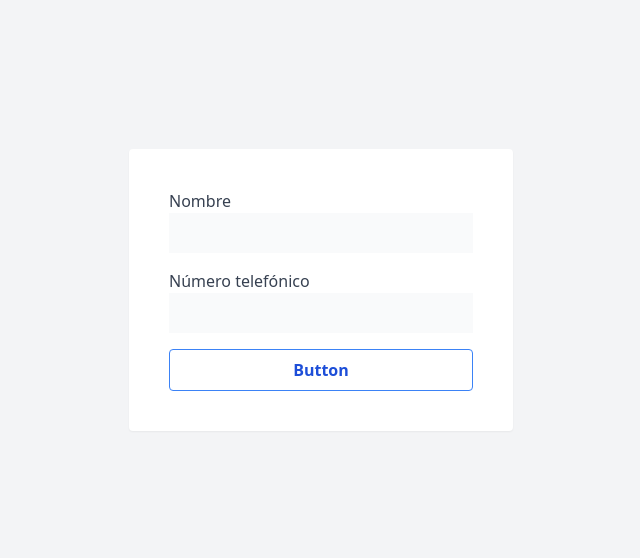
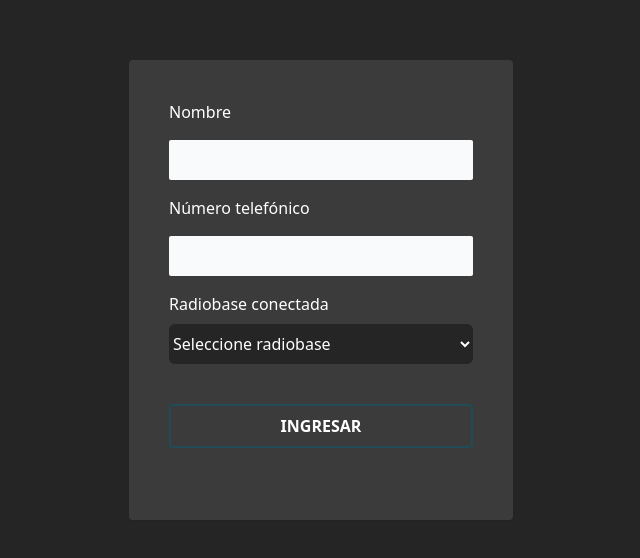
Before and after one commit to dfloresc16/RedesInteligentes, an Angular app in the folder MSCF/MSC-APP/: page /login in a window 1280 px wide. Shown: the part 110-668 px from the top of the page, without its empty margins (319-959 px from the left). Built offline with nearby package versions, Linux system fonts and the light colour scheme.

Commit message:
Modificacion login

```diff
--- a/MSCF/MSC-APP/angular.json
+++ b/MSCF/MSC-APP/angular.json
@@ -94,5 +94,8 @@
         }
       }
     }
+  },
+  "cli": {
+    "analytics": "9423d616-6584-4a81-97b7-0261da688655"
   }
 }
--- a/MSCF/MSC-APP/src/app/msc/pages/home-page/home-page.component.html
+++ b/MSCF/MSC-APP/src/app/msc/pages/home-page/home-page.component.html
@@ -19,7 +19,6 @@
               </a>
           </div>
           <div class="ml-auto">
-              <!-- Aquí puedes agregar cualquier otro contenido que desees alinear a la derecha -->
           </div>
       </div>
   </nav>
--- a/MSCF/MSC-APP/src/app/msc/pages/login/login-page.component.html
+++ b/MSCF/MSC-APP/src/app/msc/pages/login/login-page.component.html
@@ -1,13 +1,26 @@
-<main class="flex items-center justify-center h-screen bg-gray-100">
+<main class="flex items-center justify-center h-screen bg-mybg">
 
-  <div class="bg-white w-96 p-10 rounded shadow-sm">
-      <label class="text-gray-700"> Nombre </label>
-      <input class="w-full py-2 bg-gray-50 text-gray-500 px-1 outline-none mb-4"  [(ngModel)]="nombreTxt">
-      <label class="text-gray-700"> Número telefónico </label>
-      <input class="w-full py-2 bg-gray-50 text-gray-500 px-1 outline-none mb-4">
-      <button class="bg-transparent hover:bg-blue-500 text-blue-700 font-semibold hover:text-white py-2 px-4 border border-blue-500 hover:border-transparent rounded w-full" (click)="getDataHLRImplementation(nombreTxt)">
-        Button
+  <div class="bg-slate-50 bg-opacity-10 w-96 p-10 rounded shadow-sm">
+      <label class="text-white"> Nombre </label>
+      <input class="w-full py-2 bg-gray-50 text-black px-1 outline-none my-4 rounded-sm"  [(ngModel)]="nombreTxt">
+      <label class="text-white"> Número telefónico </label>
+      <input class="w-full py-2 bg-gray-50 text-black px-1 outline-none my-4 rounded-sm">
+
+
+      <label class ="text-white my-8"> Radiobase conectada </label>
+
+      <select id="Radiobase" class="bg-mybg  text-white w-full rounded-md  h-10 my-2">
+        <option selected> Seleccione radiobase</option>
+        <option value="90">Telcel</option>
+        <option value="20">AT&T</option>
+      </select>
+
+
+      <button class="my-8 bg-transparent hover:bg-primary text-white font-semibold hover:text-white py-2 px-4  border-2 border-primary hover:border-transparent rounded w-full" (click)="getDataHLRImplementation(nombreTxt)">
+        INGRESAR
       </button>
+
+
   </div>
 
 </main>
--- a/MSCF/MSC-APP/tailwind.config.js
+++ b/MSCF/MSC-APP/tailwind.config.js
@@ -4,7 +4,12 @@ module.exports = {
     "./src/**/*.{html,ts}",
   ],
   theme: {
-    extend: {},
+    extend: {
+      colors:{
+        'mybg' : '#252525',
+        'primary' : '#204B57'
+      }
+    },
   },
   plugins: [],
 }
```
